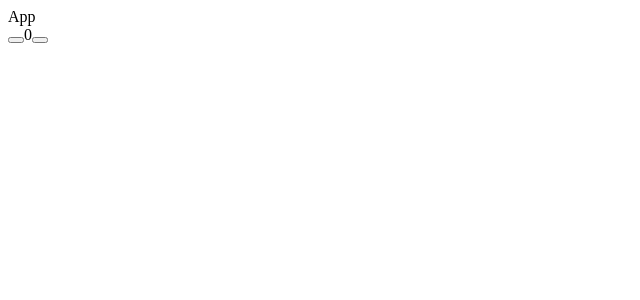
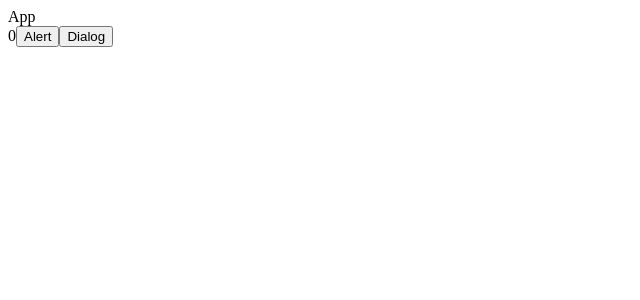
Before and after one commit to loromagnoni/web-composable-architecture, a React (Vite) app: page / in a window 1280 px wide. Shown: the top 300 px of the page, without its empty margins (0-640 px from the left). Built offline with nearby package versions, Linux system fonts and the light colour scheme.

Commit message:
feat: add alert and dialog example

```diff
--- a/src/App.tsx
+++ b/src/App.tsx
@@ -1,10 +1,11 @@
+import AlertsDialog from "./examples/01-getting-started-alerts-dialog/AlertsDialog";
 import Counter from "./examples/01-getting-started-counter/Counter";
 
 function App() {
   return (
     <div>
       App
-      <Counter />
+      <AlertsDialog />
     </div>
   );
 }
--- /dev/null
+++ b/src/examples/01-getting-started-alerts-dialog/Alert.tsx
@@ -0,0 +1,31 @@
+import { Action } from "./logic";
+
+type DialogProps = {
+  onDismiss: () => void;
+  state?: Readonly<{
+    title: string;
+    message?: string;
+    actions?: { action: Action; label: string }[];
+  } | null>;
+  dispatch: (action: Action) => void;
+};
+
+export default function Dialog({ onDismiss, dispatch, state }: DialogProps) {
+  if (!state) return null;
+  return (
+    state && (
+      <div>
+        Dialog <button onClick={onDismiss}>Dismiss</button>
+        <div>{state.title}</div>
+        {state.message && <div>{state.message}</div>}
+        {(state.actions ?? []).map(({ action, label }) => {
+          return (
+            <button key={label} onClick={() => dispatch(action)}>
+              {label}
+            </button>
+          );
+        })}
+      </div>
+    )
+  );
+}
--- /dev/null
+++ b/src/examples/01-getting-started-alerts-dialog/AlertsDialog.tsx
@@ -0,0 +1,8 @@
+import { useStore } from "../../tyca/react/useStore";
+import View from "./View";
+import { logic } from "./logic";
+
+export default function AlertsDialog() {
+  const store = useStore(logic);
+  return <View store={store} />;
+}
--- /dev/null
+++ b/src/examples/01-getting-started-alerts-dialog/View.tsx
@@ -0,0 +1,30 @@
+import { StoreOf } from "../../tyca/react/useStore";
+import Dialog from "./Alert";
+import { logic } from "./logic";
+
+type ViewProps = {
+  store: StoreOf<typeof logic>;
+};
+
+export default function View({ store }: ViewProps) {
+  const [state, dispatch] = store;
+  return (
+    <div>
+      {state.count}
+      <button onClick={() => dispatch("alertButtonTapped")}>Alert</button>
+      <button onClick={() => dispatch("confirmationDialogButtonTapped")}>
+        Dialog
+      </button>
+      <Dialog
+        onDismiss={() => dispatch("alertDismissed")}
+        state={state.alert}
+        dispatch={dispatch}
+      />
+      <Dialog
+        onDismiss={() => dispatch("confirmationDialogDismissed")}
+        state={state.confirmationDialog}
+        dispatch={dispatch}
+      />
+    </div>
+  );
+}
--- /dev/null
+++ b/src/examples/01-getting-started-alerts-dialog/logic.ts
@@ -0,0 +1,70 @@
+import { createModule } from "../../tyca/module";
+
+export type Action = typeof logic.action[number];
+
+type PopupState = Readonly<{
+  title: string;
+  message?: string;
+  actions?: { label: string; action: Action }[];
+}>;
+
+export const logic = createModule({
+  initialState() {
+    return {
+      alert: null as PopupState | null,
+      confirmationDialog: null as PopupState | null,
+      count: 0,
+    };
+  },
+  action: [
+    "alertButtonTapped",
+    "alertDismissed",
+    "confirmationDialogButtonTapped",
+    "confirmationDialogDismissed",
+    "decrementButtonTapped",
+    "incrementButtonTapped",
+  ] as const,
+  reducer: () => (state, action) => {
+    switch (action) {
+      case "alertButtonTapped":
+        state.alert = {
+          title: "Alert!",
+          message: "This is an alert",
+          actions: [
+            { label: "Cancel", action: "alertDismissed" },
+            { label: "Increment", action: "incrementButtonTapped" },
+          ],
+        };
+        return;
+      case "alertDismissed":
+        state.alert = null;
+        return;
+      case "confirmationDialogButtonTapped":
+        state.confirmationDialog = {
+          title: "Confirmation dialog",
+          message: "This is a confirmation dialog.",
+          actions: [
+            { label: "Cancel", action: "confirmationDialogDismissed" },
+            { label: "Increment", action: "incrementButtonTapped" },
+            { label: "Decrement", action: "decrementButtonTapped" },
+          ],
+        };
+        return;
+      case "confirmationDialogDismissed":
+        state.confirmationDialog = null;
+        return;
+      case "decrementButtonTapped":
+        state.alert = {
+          title: "Decremented!",
+        };
+        state.count--;
+        return;
+      case "incrementButtonTapped":
+        state.alert = {
+          title: "Incremented!",
+        };
+        state.count++;
+        return;
+    }
+  },
+});
```
Also changed, not shown: src/examples/01-getting-started-counter/View.tsx (+4 -3 lines).
